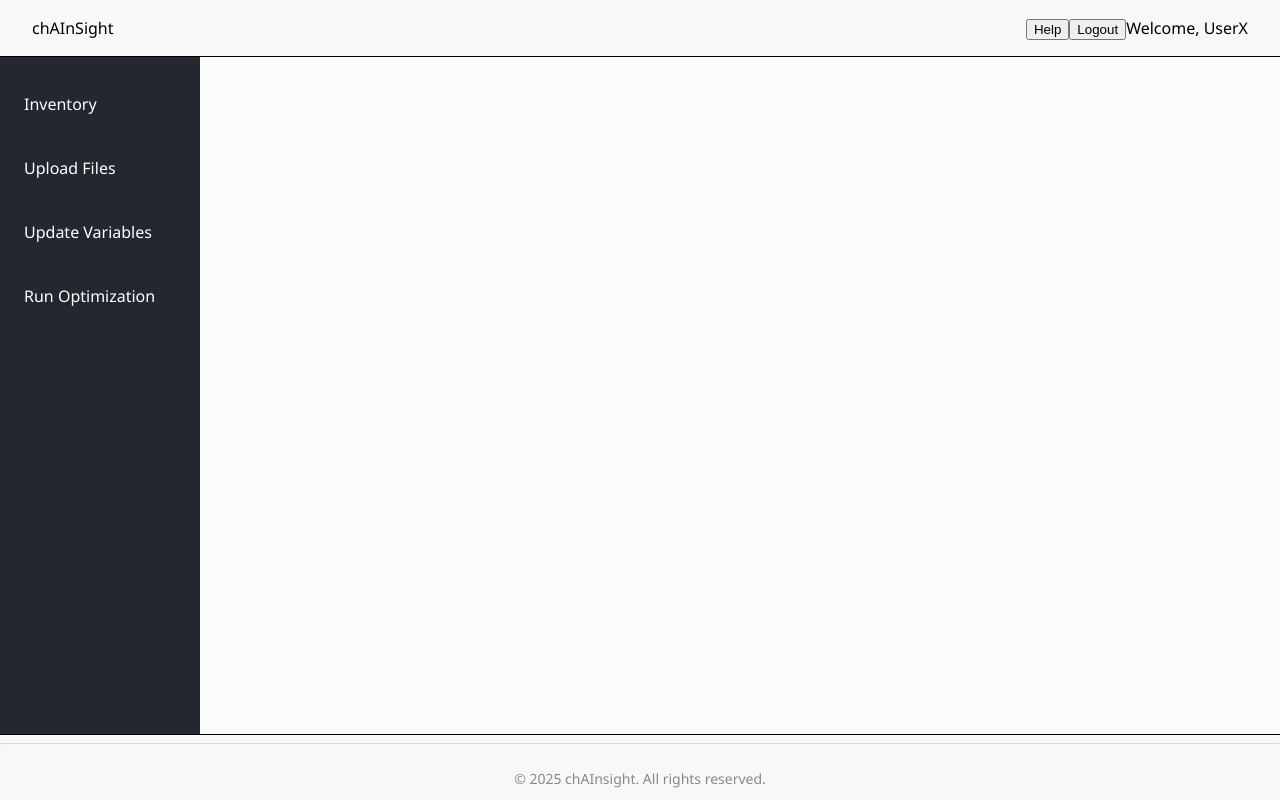
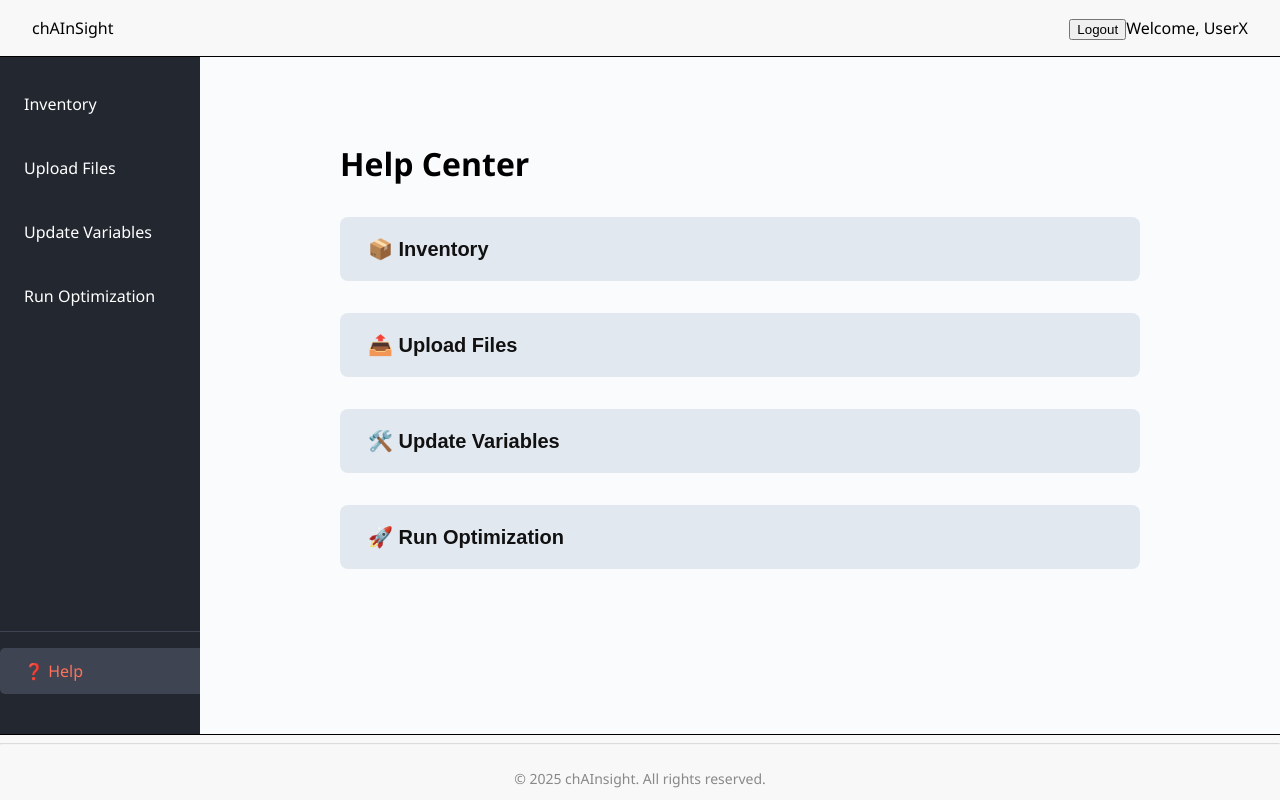
Before and after one commit to ilyasmert/chainsight, a React (Create React App) app in the folder chainsight_frontend/: page /help in a window 1280 px wide. Built offline with nearby package versions, Linux system fonts and the light colour scheme.

Commit message:
SPRINT-8 : ITEM-1 [UI improvements: Help page implemented]

```diff
--- a/chainsight_frontend/src/App.css
+++ b/chainsight_frontend/src/App.css
@@ -27,17 +27,34 @@ body, html, #root, .app-container {
   min-height: 0;
 }
 
+/* Sidebar Section */
 .sidebar {
   width: 200px;
   background: #23272f;
   color: #fff;
+  display: flex;
+  flex-direction: column;
+  justify-content: space-between; /* Push help to bottom */
   padding: 24px 0;
+  box-sizing: border-box;
+}
+
+.sidebar-links {
   display: flex;
   flex-direction: column;
   gap: 18px;
 }
 
+.sidebar-footer {
+  margin-top: auto;
+  padding: 16px 0;
+  border-top: 1px solid #3e4451;
+}
+
+/* Sidebar Links */
 .sidebar a, .sidebar button {
+  display: block; /* <-- This fixes vertical stacking */
+  width: 100%;    /* Full width clickable area */
   color: #fff;
   text-decoration: none;
   padding: 12px 24px;
@@ -46,20 +63,33 @@ body, html, #root, .app-container {
   text-align: left;
   font-size: 16px;
   border-radius: 5px;
-  transition: background 0.2s;
+  transition: background 0.2s, transform 0.2s;
 }
 
 .sidebar a.active, .sidebar a:hover, .sidebar button:hover {
   background: #3e4451;
 }
 
+/* Special hover for Help */
+.sidebar .help-link {
+  color: #ff715b;
+}
+
+.sidebar .help-link:hover {
+  color: #ff3b00;
+  transform: translateX(4px);
+  font-weight: bold;
+}
+
+/* Footer Section */
 .footer {
   background: #f8f8f8;
   border-top: 1px solid #000000;
   width: 100%;
-  margin-top: auto; /* Pushes footer to bottom if using flex */
+  margin-top: auto; /* Push footer to bottom */
 }
 
+/* Main Content */
 .main-content {
   flex: 1;
   background: #fafbfc;
@@ -68,15 +98,16 @@ body, html, #root, .app-container {
   overflow-y: auto;
 }
 
+/* Sticky Inventory Page Header */
 .inventory-header-sticky {
   position: sticky;
   top: 0;
   background: #fff;
   z-index: 10;
   padding-top: 18px;
-  /* Add border to visually separate if needed */
 }
 
+/* Sticky Table Headers */
 .sticky-table thead th {
   position: sticky;
   top: 0;
--- a/chainsight_frontend/src/App.js
+++ b/chainsight_frontend/src/App.js
@@ -9,6 +9,7 @@ import RunOptimizationPage from "./pages/RunOptimizationPage"; // If you have yo
 import Footer from "./components/Footer";
 import DashboardLayout from "./layouts/DashboardLayout";
 import HomePage from "./pages/HomePage";
+import HelpPage from "./pages/HelpPage";
 import "./App.css";
 
 const App = () => {
@@ -20,6 +21,7 @@ const App = () => {
         <Route path="/upload" element={<UploadWeeklyFilesPage />} />
         <Route path="/variables" element={<UpdateVariablesPage />} />
         <Route path="/optimization" element={<RunOptimizationPage />} />
+        <Route path="/help" element={<HelpPage />} /> {/* <---  HelpPage route */}
       </Routes>
     </DashboardLayout>
   );
--- a/chainsight_frontend/src/components/Header.js
+++ b/chainsight_frontend/src/components/Header.js
@@ -14,7 +14,6 @@ const Header = () => {
         chAInSight
       </span>
       <div className="flex items-center space-x-2">
-        <button className="btn">Help</button>
         <button className="btn">Logout</button>
         <span className="text-xs text-gray-500 ml-2">Welcome, UserX</span>
       </div>
--- a/chainsight_frontend/src/components/Sidebar.js
+++ b/chainsight_frontend/src/components/Sidebar.js
@@ -3,10 +3,16 @@ import { NavLink } from 'react-router-dom';
 
 const Sidebar = () => (
   <nav className="sidebar">
-    <NavLink to="/inventory" activeClassName="active">Inventory</NavLink>
-    <NavLink to="/upload" activeClassName="active">Upload Files</NavLink>
-    <NavLink to="/variables" activeClassName="active">Update Variables</NavLink>
-    <NavLink to="/optimization" activeClassName="active">Run Optimization</NavLink>
+    <div className="sidebar-links">
+      <NavLink to="/inventory" activeClassName="active">Inventory</NavLink>
+      <NavLink to="/upload" activeClassName="active">Upload Files</NavLink>
+      <NavLink to="/variables" activeClassName="active">Update Variables</NavLink>
+      <NavLink to="/optimization" activeClassName="active">Run Optimization</NavLink>
+    </div>
+
+    <div className="sidebar-footer">
+      <NavLink to="/help" activeClassName="active" className="help-link">❓ Help</NavLink>
+    </div>
   </nav>
 );
 
--- /dev/null
+++ b/chainsight_frontend/src/pages/HelpPage.js
@@ -0,0 +1,102 @@
+import React, { useState } from 'react';
+
+const helpSections = [
+  {
+    title: "📦 Inventory",
+    description: `
+      View and manage all inventory-related data (Ready, ATP Stock, Intransit, Sales, To Be Produced).
+      - Filter by Product ID, Quantity, Week, Year, ETA.
+      - Quantity filtering supports =, >, <.
+      - Sticky headers while scrolling.
+    `
+  },
+  {
+    title: "📤 Upload Files",
+    description: `
+      Upload up to 5 Excel files at once for inventory tables.
+      - Drag & drop or click to upload.
+      - Automatically detects the table based on filename.
+      - Archives previous data.
+    `
+  },
+  {
+    title: "🛠️ Update Variables",
+    description: `
+      Manage Pallet Info and Transportation Info.
+      - Upload pallet Excel file (coming soon).
+      - Edit Truck and Container weekly capacity and transit time live.
+    `
+  },
+  {
+    title: "🚀 Run Optimization",
+    description: `
+      Trigger optimization using the latest uploaded data.
+      - "Run" button starts optimization process.
+      - Outputs will be available for download (future feature).
+    `
+  }
+];
+
+const HelpPage = () => {
+  const [openIndex, setOpenIndex] = useState(null);
+
+  const toggleSection = (index) => {
+    if (openIndex === index) {
+      setOpenIndex(null); // Collapse if clicked again
+    } else {
+      setOpenIndex(index);
+    }
+  };
+
+  return (
+    <div style={{ padding: "32px", maxWidth: "800px", margin: "0 auto" }}>
+      <h1 style={{ fontSize: "32px", fontWeight: "bold", marginBottom: "32px" }}>
+        Help Center
+      </h1>
+
+      {helpSections.map((section, index) => (
+        <div key={index} style={{ marginBottom: "32px" }}>
+          <button
+            onClick={() => toggleSection(index)}
+            style={{
+              width: "100%",
+              textAlign: "left",
+              padding: "20px 28px",
+              background: "#e2e8f0",
+              border: "none",
+              borderRadius: "8px",
+              fontSize: "20px",
+              fontWeight: "600",
+              cursor: "pointer",
+              transition: "background 0.3s",
+              color: "#111"
+            }}
+            onMouseOver={(e) => e.target.style.background = "#cbd5e1"}
+            onMouseOut={(e) => e.target.style.background = "#e2e8f0"}
+          >
+            {section.title}
+          </button>
+
+          {openIndex === index && (
+            <div
+              style={{
+                marginTop: "14px",
+                background: "#f8fafc",
+                padding: "18px 24px",
+                borderRadius: "6px",
+                border: "1px solid #cbd5e1",
+                fontSize: "14px", /* SMALLER explanation */
+                whiteSpace: "pre-line",
+                color: "#444"
+              }}
+            >
+              {section.description}
+            </div>
+          )}
+        </div>
+      ))}
+    </div>
+  );
+};
+
+export default HelpPage;
--- a/chainsight_frontend/src/pages/RunOptimizationPage.js
+++ b/chainsight_frontend/src/pages/RunOptimizationPage.js
@@ -1,4 +1,43 @@
-const RunOptimizationPage = () => {
-  return <div></div>;
+import React from 'react';
+
+const playSVG = (
+  <svg height="24" width="24" style={{ marginRight: 8, verticalAlign: 'middle' }} fill="#fff" viewBox="0 0 24 24">
+    <circle cx="12" cy="12" r="12" fill="#26B35B" />
+    <polygon points="10,8 18,12 10,16" fill="#fff" />
+  </svg>
+);
+
+const RunOptimization = () => {
+  return (
+    <div style={{
+      display: 'flex',
+      flexDirection: 'column',
+      alignItems: 'center',
+      justifyContent: 'center',
+      height: '60vh'
+    }}>
+      <button
+        style={{
+          background: "#26B35B",
+          color: "#fff",
+          border: "none",
+          borderRadius: 7,
+          padding: "14px 38px",
+          fontSize: 20,
+          fontWeight: 600,
+          boxShadow: "0 2px 8px rgba(38,179,91,0.10)",
+          display: "flex",
+          alignItems: "center",
+          cursor: "pointer",
+          marginTop: 30
+        }}
+        onClick={() => { /* Dummy action for now */ }}
+      >
+        {playSVG} Run
+      </button>
+      <div style={{ color: "#777", marginTop: 22, fontSize: 16 }}>Optimization will be run here soon.</div>
+    </div>
+  );
 };
-export default RunOptimizationPage;
+
+export default RunOptimization;
```
